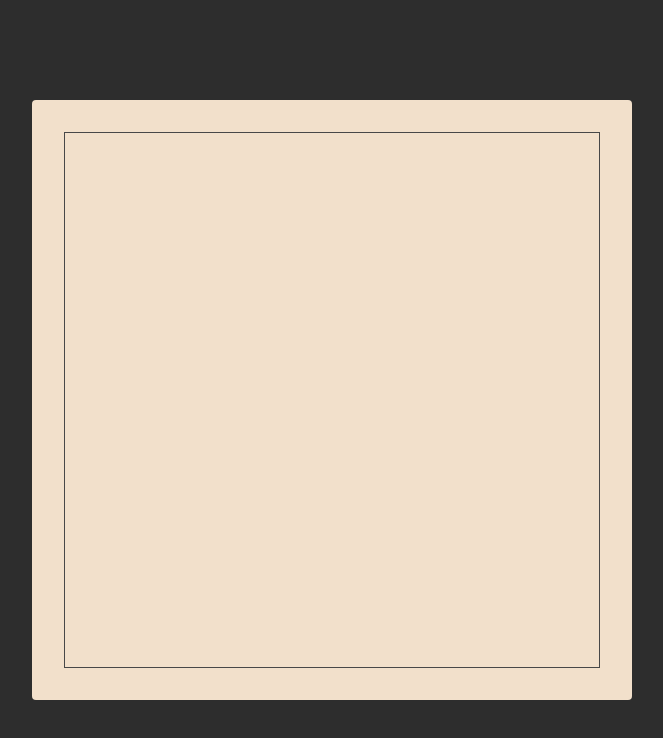
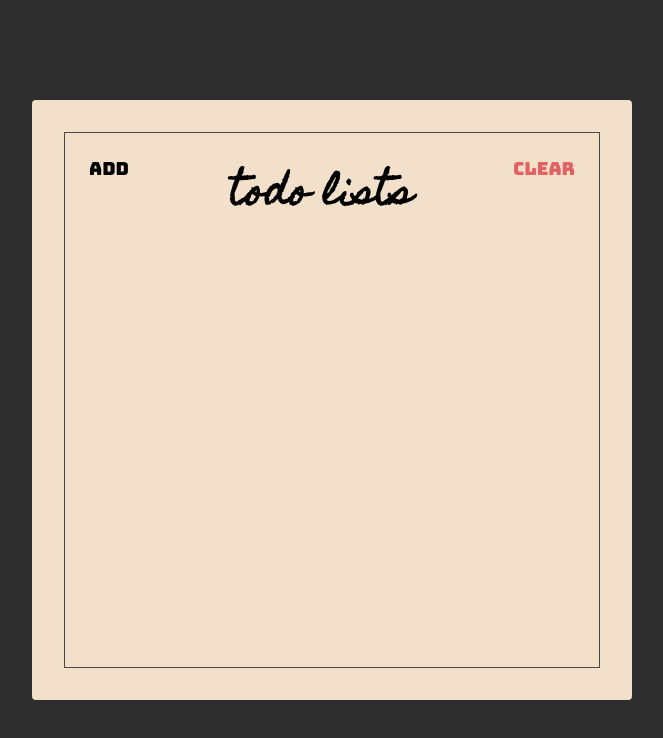
Before and after one commit to dediirawan201/react-course-starter, a website: page index.html in a window 1280 px wide. Shown: the whole page, without its empty margins (308-971 px from the left). Drawn offline with Linux system fonts and the light colour scheme.

Commit message:
membuat header section

```diff
--- a/index.html
+++ b/index.html
@@ -7,13 +7,19 @@
     <title>Static Template</title>
     <link rel="stylesheet" href="./styles.css" />
     <link
-      href="https://fonts.googleapis.com/css2?family=Bungee&display=swap"
+      href="https://fonts.googleapis.com/css2?family=Bungee&family=Homemade+Apple&display=swap"
       rel="stylesheet"
     />
   </head>
   <body>
     <div class="container">
-      <div class="frame"></div>
+      <div class="frame">
+        <div class="header">
+          <button class="header-btn">Add</button>
+          <h1 class="header-title">Todo lists</h1>
+          <button class="header-btn main-red-color">Clear</button>
+        </div>
+      </div>
     </div>
   </body>
 </html>
--- a/styles.css
+++ b/styles.css
@@ -1,5 +1,12 @@
 * {
   box-sizing: border-box;
+}
+
+:root {
+  --main-red-color: #e06262;
+}
+.main-red-color {
+  color: var(--main-red-color);
 }
 
 html {
@@ -36,4 +43,32 @@ html {
 .frame {
   border: 1px solid #484848;
   height: 100%;
+
+  display: flex;
+  flex-direction: column;
 }
+
+.header {
+  display: flex;
+  align-items: flex-start;
+}
+
+.header-title {
+  flex: 1;
+  text-align: center;
+
+  font-size: 3.6rem;
+  font-family: "homemade Apple", sans-serif;
+  text-transform: lowercase;
+}
+
+.header-btn {
+  font-size: 1.8rem;
+  font-family: "Bungee", sans-serif;
+
+  padding: 24px;
+
+  background: unset;
+  border: unset;
+  outline: unset;
+}
```
